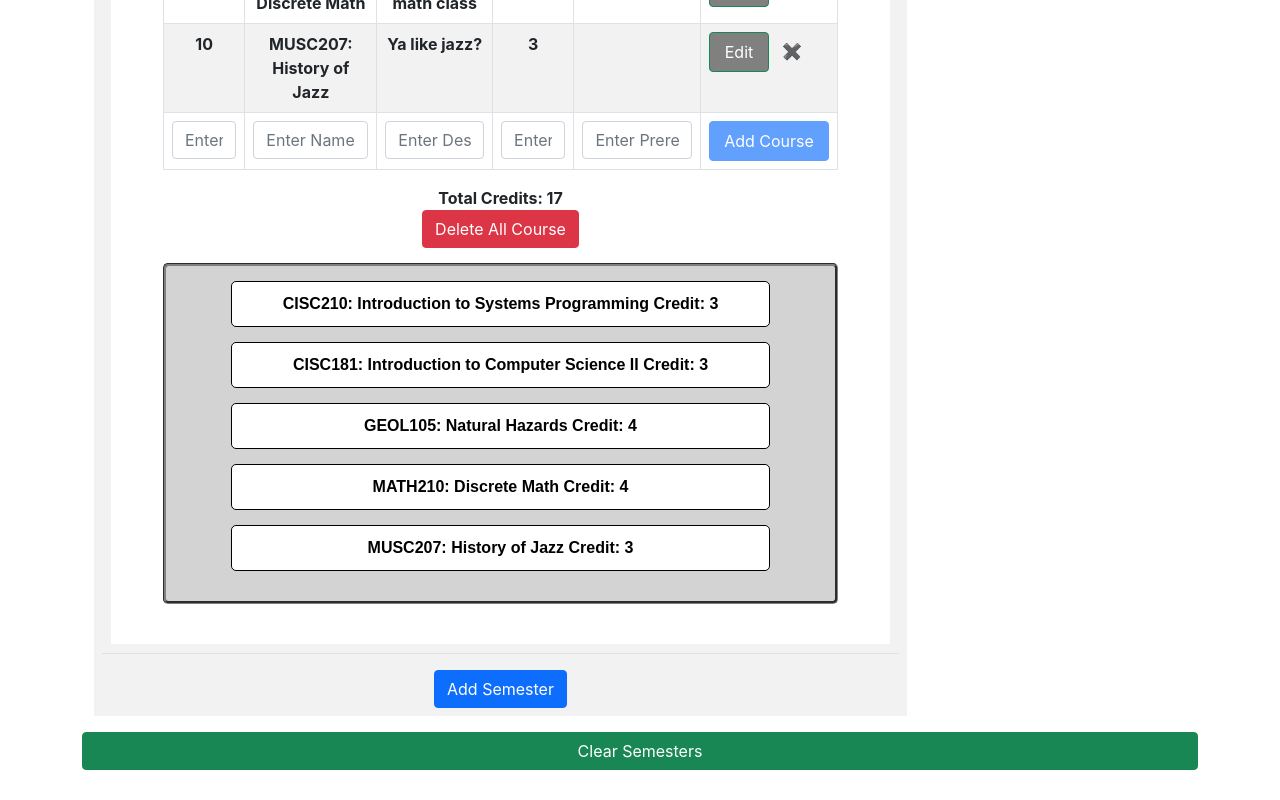
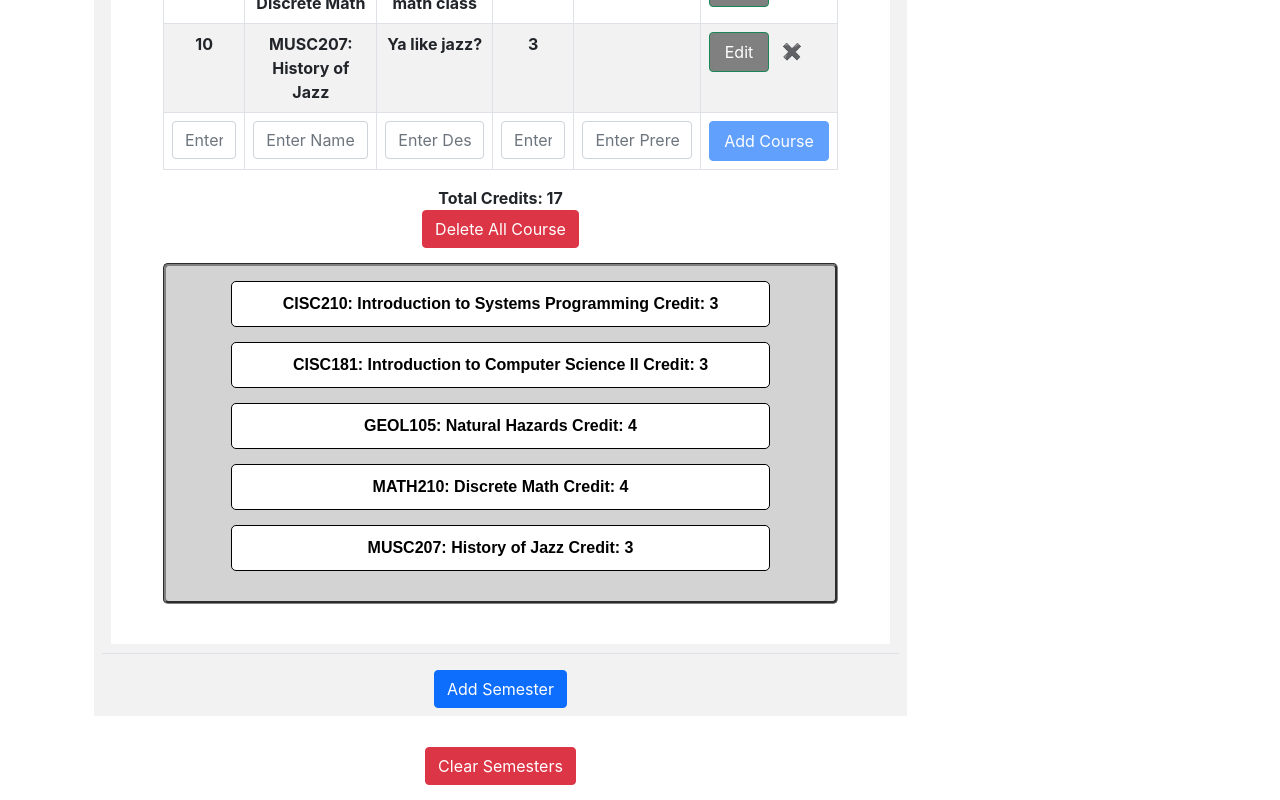
Before and after one commit to UD-CISC275-S22/cis-scheduler-team24, a React (Create React App) app: page / in a window 1280 px wide. Shown: the part 2280-3080 px from the top of the page. Before the commit the page ends 3050 px from the top, so only its background shows below. Built offline with nearby package versions, Linux system fonts and the light colour scheme.

Commit message:
Adjusted clear semesters button style

```diff
--- a/src/App.tsx
+++ b/src/App.tsx
@@ -34,7 +34,9 @@ function App(): JSX.Element {
                 semesters: [],
                 requirements: [],
                 taken_courses: [],
-                floating_courses: []
+                floating_courses: [
+                    1, 2, 3, 4, 5, 6, 7, 8, 9, 10, 11, 12, 13, 14, 15
+                ]
             }
         ]);
     }
--- a/src/components/viewPlan.tsx
+++ b/src/components/viewPlan.tsx
@@ -172,6 +172,13 @@ export function ViewPlan({
                                 </tr>
                             </tbody>
                         </Table>
+                        <Button
+                            variant="danger"
+                            onClick={clearSemesters}
+                            style={{ flex: "auto", margin: "15px" }}
+                        >
+                            Clear Semesters
+                        </Button>
                     </Col>
                     <Col sm={3}>
                         <div>
@@ -202,11 +209,6 @@ export function ViewPlan({
                         </div>
                     </Col>
                 </Row>
-                <Row>
-                    <Button variant="success" onClick={clearSemesters}>
-                        Clear Semesters
-                    </Button>
-                </Row>
             </Container>
         </div>
     );
--- a/src/data/plans.json
+++ b/src/data/plans.json
@@ -22,9 +22,9 @@
                 "isSkipped": false
             }
         ],
-        "requirements": [1, 2, 3, 4, 5, 6, 7, 8, 9],
+        "requirements": [1, 2, 3, 4, 5, 6, 7, 8, 9, 15],
         "taken_courses": [1, 2, 3, 4, 5, 6, 7, 8, 9, 10],
-        "floating_courses": [11, 12, 13, 14]
+        "floating_courses": [11, 12, 13, 14, 15]
     },
     {
         "id": 2,
@@ -49,8 +49,8 @@
                 "isSkipped": false
             }
         ],
-        "requirements": [1, 2, 3, 4, 5, 6, 7, 8, 9, 10],
+        "requirements": [1, 2, 3, 4, 5, 6, 7, 8, 9, 15],
         "taken_courses": [1, 2, 3, 4, 5, 6, 7, 8, 9, 10],
-        "floating_courses": []
+        "floating_courses": [11, 12, 13, 14, 15]
     }
 ]
```
